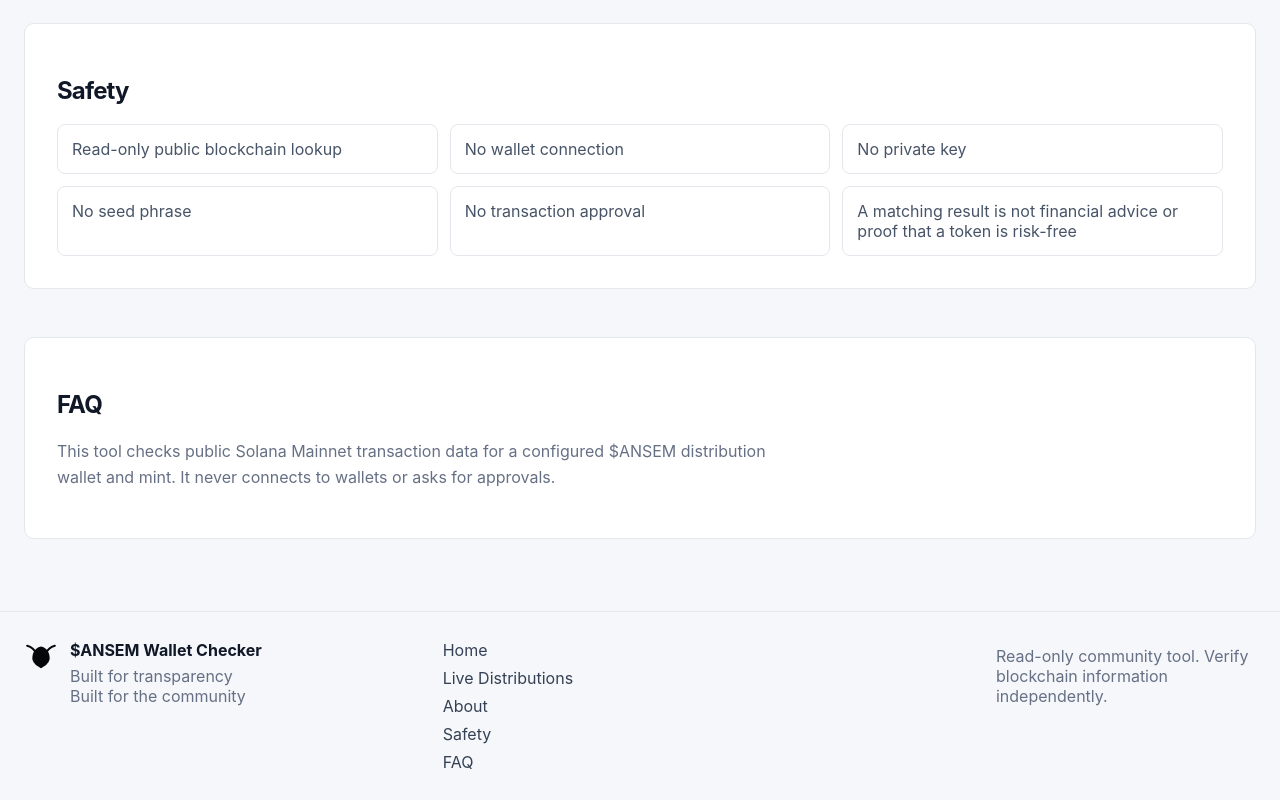
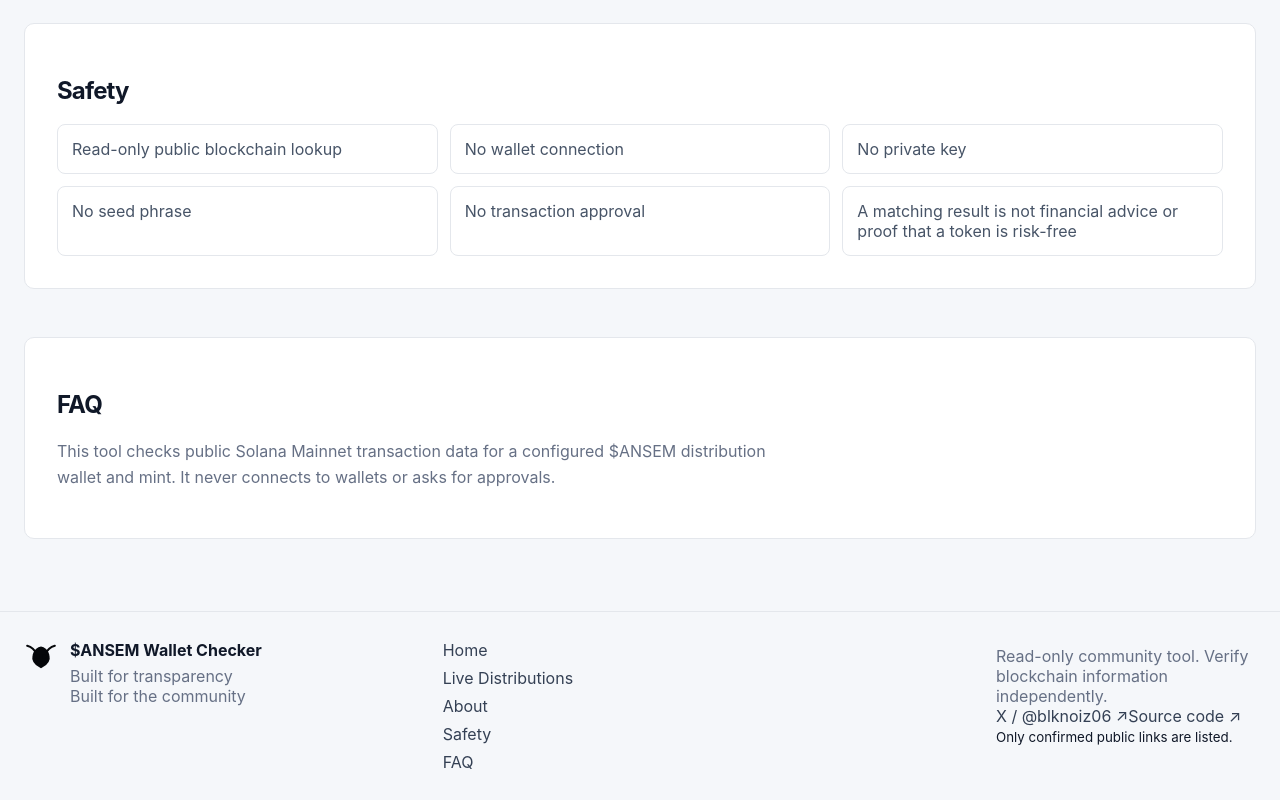
Before and after one commit to emmy16-glitch/bullprint, a React (Vite) app: page / in a window 1280 px wide. Shown: the part 1439-2239 px from the top of the page. Built offline with nearby package versions, Linux system fonts and the light colour scheme; no server answers.

Commit message:
Add verified community and source links

```diff
--- a/src/components/Footer.jsx
+++ b/src/components/Footer.jsx
@@ -1,4 +1,34 @@
 import TokenLogo from './TokenLogo'
-const nav=['Home','Live Distributions','About','Safety','FAQ']
-const hrefs=['#top','#live-distributions','#about','#safety','#faq']
-export default function Footer(){return <footer className="footer"><div className="footer-brand"><TokenLogo compact/><div><strong>$ANSEM Wallet Checker</strong><p>Built for transparency<br/>Built for the community</p></div></div><nav aria-label="Footer navigation">{nav.map((n,i)=><a key={n} href={hrefs[i]}>{n}</a>)}</nav><p className="footer-note">Read-only community tool. Verify blockchain information independently.</p></footer>}
+
+const nav = [
+  ['Home', '#top'],
+  ['Live Distributions', '#live-distributions'],
+  ['About', '#about'],
+  ['Safety', '#safety'],
+  ['FAQ', '#faq'],
+]
+
+export default function Footer() {
+  return (
+    <footer className="footer">
+      <div className="footer-brand">
+        <TokenLogo compact />
+        <div>
+          <strong>$ANSEM Wallet Checker</strong>
+          <p>Built for transparency<br />Built for the community</p>
+        </div>
+      </div>
+      <nav aria-label="Footer navigation">
+        {nav.map(([label, href]) => <a key={label} href={href}>{label}</a>)}
+      </nav>
+      <div className="footer-note">
+        <p>Read-only community tool. Verify blockchain information independently.</p>
+        <div className="social-links" aria-label="Community and project links">
+          <a href="https://x.com/blknoiz06" target="_blank" rel="noreferrer">X / @blknoiz06 ↗</a>
+          <a href="https://github.com/emmy16-glitch/bullprint" target="_blank" rel="noreferrer">Source code ↗</a>
+        </div>
+        <small>Only confirmed public links are listed.</small>
+      </div>
+    </footer>
+  )
+}
```
